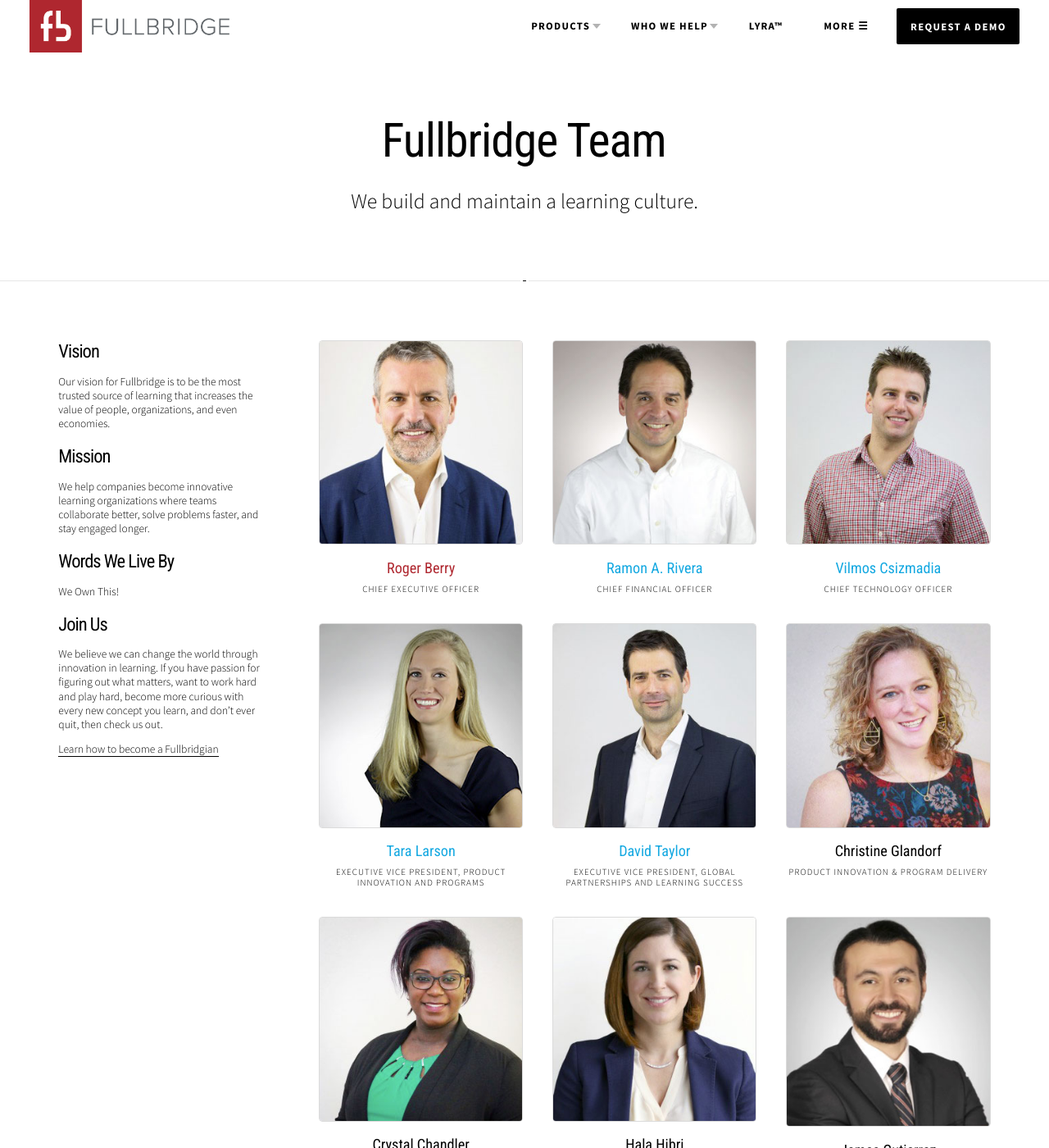
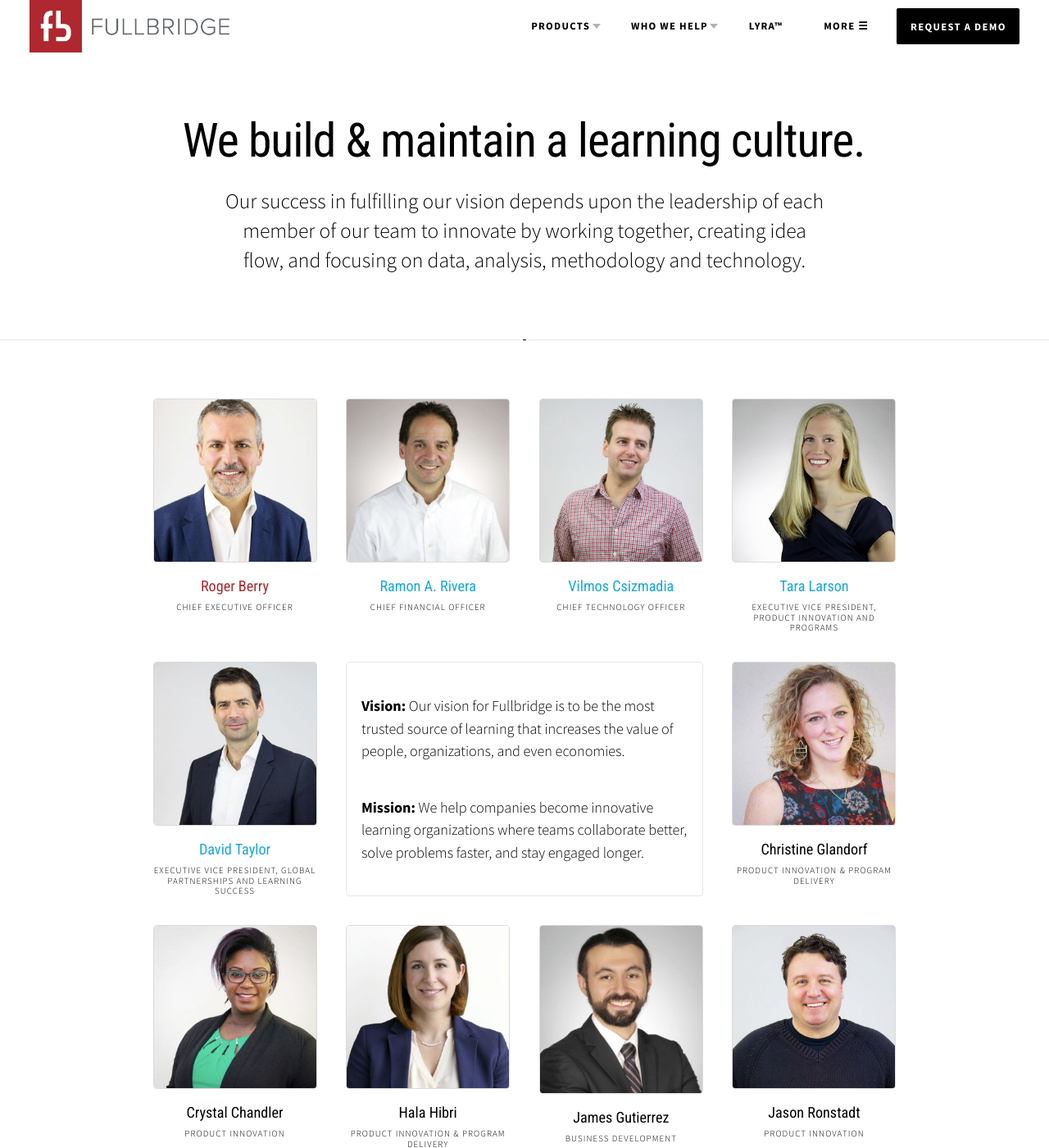
Before and after one commit to fullbridge/fullbridge.com, a Jekyll site: the page built from team.html, in a window 1280 px wide and 1400 px high. Shown: the whole window at 82% size. Built offline with Jekyll 4.4.1, drawn with Linux system fonts in a browser that asks for light colours; some of the changed text lies outside the part shown; grey boxes are pictures that could not be loaded.

Commit message:
Team page layout update

```diff
--- a/team.html
+++ b/team.html
@@ -11,10 +11,10 @@
       <div class="landing-hero-headlines">
         <div class="landing-wrapper">
           <h1>
-            Fullbridge Team
+            We build &amp; maintain a learning culture.
           </h1>
           <h2>
-            We build and maintain a learning culture.
+            Our success in fulfilling our vision depends upon the leadership of each member of our team to innovate by working together, creating idea flow, and focusing on data, analysis, methodology and technology.
           </h2>
         </div>
       </div>
@@ -25,8 +25,6 @@
     <section role="region">
       <div class="landing-section">
         <div class="wrapper">
-          <div class="golden-ratio">
-            <div class="golden-ratio-main">
           <div class="block">
             <div class="photo-blocks">
               {% for fullbridgian in site.team-ceo %}
@@ -71,6 +69,14 @@
                 </div>
               </div>
               {% endfor %}
+              <div class="photo-block is-text-based">
+                <div>
+                  <strong>Vision:</strong> Our vision for Fullbridge is to be the most trusted source of learning that increases the value of people, organizations, and even economies.
+                </div>
+                <div>
+                  <strong>Mission:</strong> We help companies become innovative learning organizations where teams collaborate better, solve problems faster, and stay engaged longer.
+                </div>
+              </div>
               {% for fullbridgian in site.team-foundation %}
               <div class="photo-block" id="{{ fullbridgian.tag }}">
                 <a href="#{{ fullbridgian.tag }}" class="photo-block-modal-trigger">
@@ -96,32 +102,6 @@
             </div>
           </div>
           </div>
-            <div class="golden-ratio-aside">
-              <div class="golden-column">
-                <small class="article-body">
-                  <h3>Vision</h3>
-                  <p>
-                    Our vision for Fullbridge is to be the most trusted source of learning that increases the value of people, organizations, and even economies.
-                  </p>
-                  <h3>Mission</h3>
-                  <p>
-                    We help companies become innovative learning organizations where teams collaborate better, solve problems faster, and stay engaged longer.
-                  </p>
-                  <h3>Words We Live By</h3>
-                  <p>
-                    We Own This!
-                  </p>
-                  <h3>Join Us</h3>
-                  <p>
-                    We believe we can change the world through innovation in learning. If you have passion for figuring out what matters, want to work hard and play hard, become more curious with every new concept you learn, and don&rsquo;t ever quit, then check us out.
-                  </p>
-                  <p>
-                    <a class="link" href="javascript:">Learn how to become a Fullbridgian</a>
-                  </p>
-                </small>
-              </div>
-            </div>
-          </div>
         </div>
       </div>
     </section>
@@ -138,12 +118,15 @@
             <aside class="side-by-side-column is-aside">
               <div class="article-body">
                 <header role="heading">
-                  <h3>
-                    Leadership
-                  </h3>
+                  <h2>
+                    The Fullbridge Culture
+                  </h2>
                 </header>
                 <p>
-                  We fundamentally believe that the best learning, the learning that really matters and creates value, is that which happens when people learn from people through shared and challenging problem-solving experiences. So, we practice what we preach. Our success in fulfilling our vision depends upon the leadership of each member of our team to innovate by working together, creating idea flow and focusing on data, analysis, methodology and technology to stimulate the learning that matters&mdash;for ourselves and our partners.
+                  We believe we can change the world through innovation in learning. If you have passion for figuring out what matters, want to work hard and play hard, and become more curious with every new concept you learn, then check us out.
+                </p>
+                <p>
+                  <a class="link" href="javascript:">Learn how to become a Fullbridgian</a>
                 </p>
               </div>
             </aside>
```
Also changed, not shown: css/layouts/_grid.scss (+18 -3 lines), css/main.css, 4 other files. Lines whose indentation alone changed are shown as unchanged.
